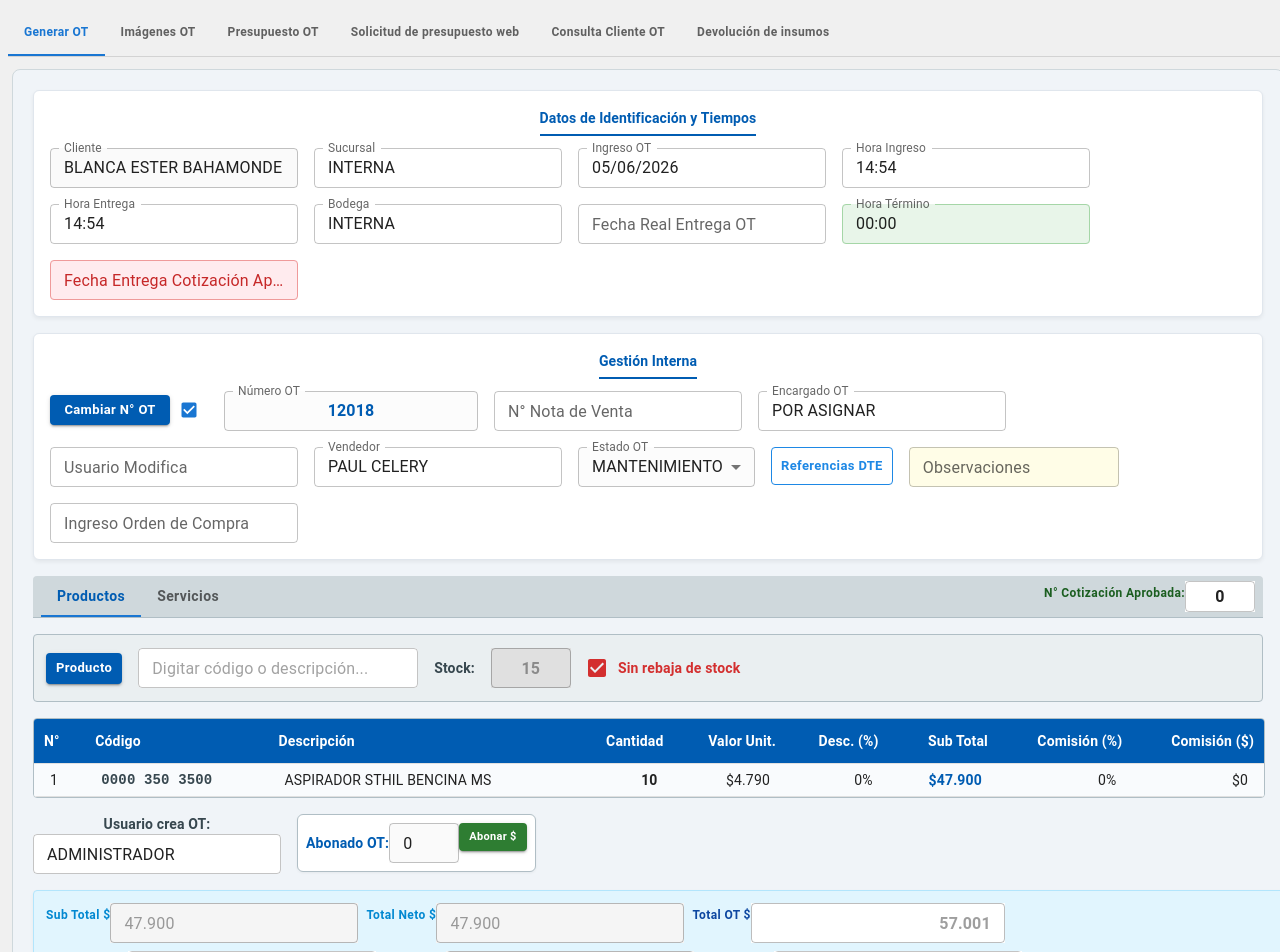
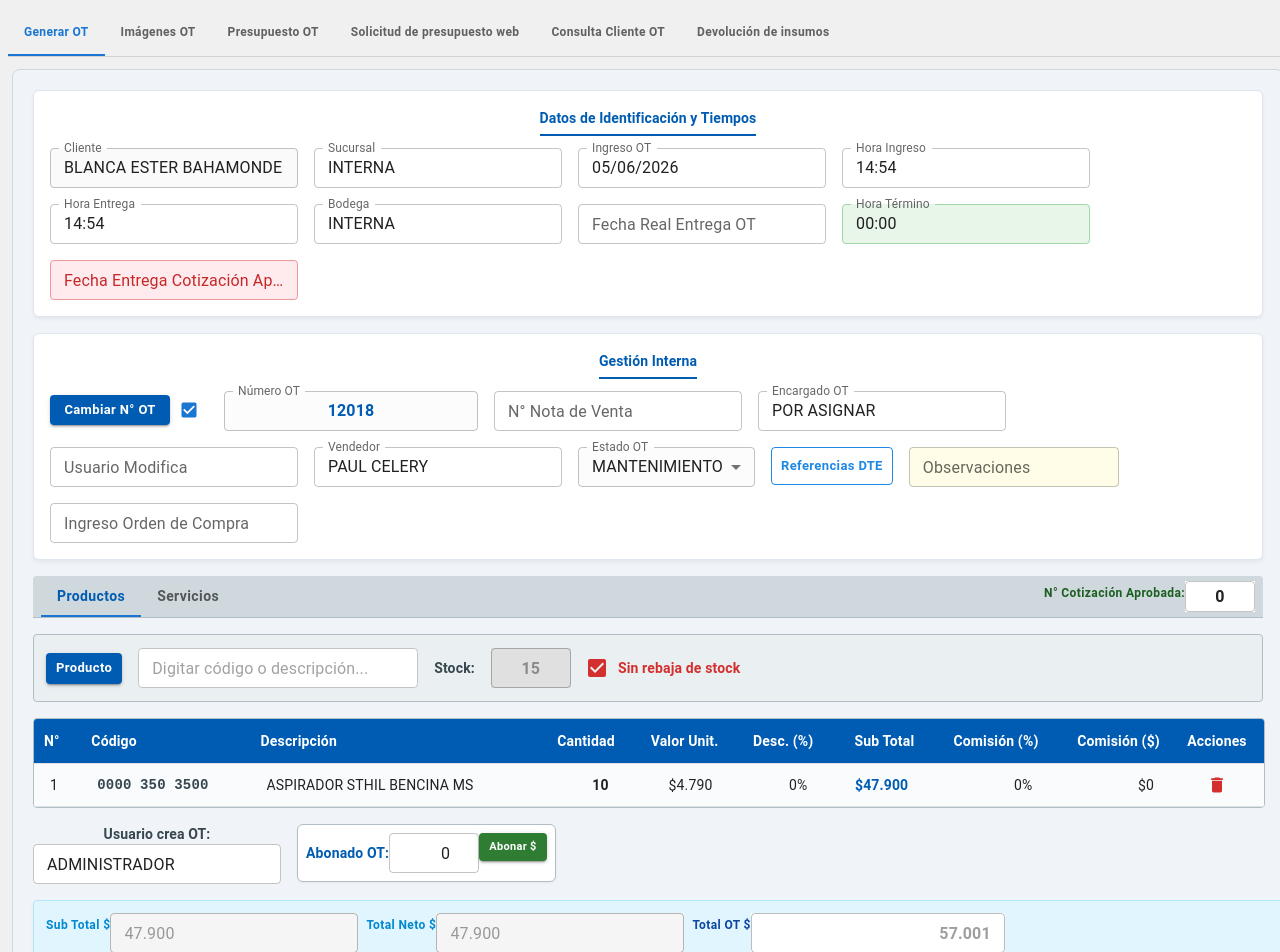
Before and after one commit to Gonzalezcarlos13/Formulario-Web, a React (Create React App) app: page / in a window 1280 px wide. Shown: the top 952 px of the page. Built offline with nearby package versions, Linux system fonts and the light colour scheme.

Commit message:
cambios minimo en mejoras

```diff
--- a/src/component/ordenTrabajo/GenerarOT.jsx
+++ b/src/component/ordenTrabajo/GenerarOT.jsx
@@ -2,7 +2,7 @@ import React, { useState } from 'react';
 import {
   Box, Grid, TextField, Typography, Button, Tabs, Tab,
   Table, TableBody, TableCell, TableContainer, TableHead, TableRow, Paper,
-  Select, MenuItem, FormControl, Checkbox, FormControlLabel, InputLabel
+  Select, MenuItem, FormControl, Checkbox, FormControlLabel, InputLabel, IconButton
 } from '@mui/material';
 import {
   Clear, Search, Save, Delete, Print, Close
@@ -11,14 +11,18 @@ import {
 export default function GenerarOT({ formOrden, setFormOrden }) {
   const [subTab, setSubTab] = useState(0);
 
-  const handleInputChange = (e) => {
-    const { name, value } = e.target;
-    if (setFormOrden) {
-      setFormOrden(prev => ({ ...prev, [name]: value }));
-    }
-  };
+  const [servicioTexto, setServicioTexto] = useState('');
+  const [cantidadServicio, setCantidadServicio] = useState(1);
+  const [valorUnitarioServicio, setValorUnitarioServicio] = useState(0);
+  const [descServicio, setDescServicio] = useState(0);
+  const [comisionPorcServicio, setComisionPorcServicio] = useState(0);
+  const [abonadoValor, setAbonadoValor] = useState(0);
+  const netoPrevio = cantidadServicio * valorUnitarioServicio;
+  const descuentoCalculado = netoPrevio * (descServicio / 100);
+  const totalNetoLinea = Math.max(0, netoPrevio - descuentoCalculado);
+  const totalComisionLinea = totalNetoLinea * (comisionPorcServicio / 100);
 
-  const filasGrilla = [
+  const [filasGrilla, setFilasGrilla] = useState([
     {
       no: 1,
       codigo: '0000 350 3500',
@@ -30,7 +34,48 @@ export default function GenerarOT({ formOrden, setFormOrden }) {
       comisionPorc: 0,
       comisionValue: 0
     }
-  ];
+  ]);
+
+  const handleInputChange = (e) => {
+    const { name, value } = e.target;
+    if (setFormOrden) {
+      setFormOrden(prev => ({ ...prev, [name]: value }));
+    }
+  };
+
+  const handleAgregarServicio = () => {
+    if (!servicioTexto.trim() || valorUnitarioServicio <= 0) return;
+
+    const nuevoServio = {
+      no: filasGrilla.length + 1,
+      codigo: 'SERV-INTERNO',
+      descripcion: servicioTexto.toUpperCase(),
+      cantidad: parseInt(cantidadServicio) || 1,
+      valorUnit: parseFloat(valorUnitarioServicio) || 0,
+      descPorc: parseFloat(descServicio) || 0,
+      subTotal: totalNetoLinea,
+      comisionPorc: parseFloat(comisionPorcServicio) || 0,
+      comisionValue: totalComisionLinea
+    };
+
+    setFilasGrilla([...filasGrilla, nuevoServio]);
+
+    setServicioTexto('');
+    setCantidadServicio(1);
+    setValorUnitarioServicio(0);
+    setDescServicio(0);
+    setComisionPorcServicio(0);
+  };
+
+  const handleAbonoChange = (e) => {
+    const valor = e.target.value;
+    setAbonadoValor(valor === '' ? '' : Number(valor));
+  };
+
+  const handleEjecutarAbono = () => {
+    // botón de abonar
+    alert(`Abonando: $${abonadoValor} a la OT N° ${formOrden.IdOrden || ''}`);
+  };
 
   return (
     <Box sx={{ backgroundColor: '#f0f4f8', p: 2.5, borderRadius: 2, border: '1px solid #cfd8dc' }}>
@@ -95,7 +140,6 @@ export default function GenerarOT({ formOrden, setFormOrden }) {
           <Grid item xs={12} sm={2}>
             <TextField label="Encargado OT" size="small" fullWidth name="EncargadoOT" value={formOrden.EncargadoOT || 'POR ASIGNAR'} onChange={handleInputChange} />
           </Grid>
-          {/* Editable: Usuario Modifica */}
           <Grid item xs={12} sm={2}>
             <TextField label="Usuario Modifica" size="small" fullWidth name="UsuarioModificaOT" value={formOrden.UsuarioModificaOT || ''} onChange={handleInputChange} />
           </Grid>
@@ -138,7 +182,7 @@ export default function GenerarOT({ formOrden, setFormOrden }) {
         </Box>
       </Box>
 
-      {/* Inputs rápidos del Producto */}
+      {subTab === 0 ? (
         <Box sx={{ display: 'flex', gap: 2, alignItems: 'center', mb: 2, flexWrap: 'wrap', p: 1.5, backgroundColor: '#eaeff1', borderRadius: 1, border: '1px solid #b0bec5' }}>
           <Button variant="contained" size="small" sx={{ backgroundColor: '#005cb2', textTransform: 'none', fontWeight: 'bold' }}>Producto</Button>
           <TextField size="small" placeholder="Digitar código o descripción..." sx={{ width: '280px', backgroundColor: 'white', borderRadius: 1 }} />
@@ -146,6 +190,41 @@ export default function GenerarOT({ formOrden, setFormOrden }) {
           <TextField size="small" value="15" sx={{ width: '80px', backgroundColor: '#e0e0e0', '& input': { textAlign: 'center', fontWeight: 'bold' } }} disabled />
           <FormControlLabel control={<Checkbox defaultChecked sx={{ color: '#d32f2f', '&.Mui-checked': { color: '#d32f2f' } }} />} label={<Typography variant="body2" sx={{ color: '#d32f2f', fontWeight: 'bold' }}>Sin rebaja de stock</Typography>} />
         </Box>
+      ) : (
+        <Box sx={{ display: 'flex', gap: 1.5, alignItems: 'flex-end', mb: 2, flexWrap: 'wrap', p: 2, backgroundColor: '#fffde7', borderRadius: 1.5, border: '1px solid #fff59d', boxShadow: '0px 2px 4px rgba(0,0,0,0.04)' }}>
+          <Box sx={{ flexGrow: 1, minWidth: '220px' }}>
+            <Typography variant="caption" sx={{ fontWeight: 'bold', color: '#5d4037', display: 'block', mb: 0.5 }}>Servicio (Texto Libre):</Typography>
+            <TextField size="small" fullWidth placeholder="Ej: MANO DE OBRA EVALUACIÓN TÉCNICA" value={servicioTexto} onChange={(e) => setServicioTexto(e.target.value)} sx={{ backgroundColor: 'white' }} />
+          </Box>
+          <Box sx={{ width: '70px' }}>
+            <Typography variant="caption" sx={{ fontWeight: 'bold', color: '#5d4037', display: 'block', mb: 0.5 }}>Cantidad:</Typography>
+            <TextField size="small" type="number" value={cantidadServicio} onChange={(e) => setCantidadServicio(Math.max(1, parseInt(e.target.value) || 1))} sx={{ backgroundColor: 'white' }} />
+          </Box>
+          <Box sx={{ width: '100px' }}>
+            <Typography variant="caption" sx={{ fontWeight: 'bold', color: '#5d4037', display: 'block', mb: 0.5 }}>Valor Unit. $:</Typography>
+            <TextField size="small" type="number" value={valorUnitarioServicio} onChange={(e) => setValorUnitarioServicio(Math.max(0, parseFloat(e.target.value) || 0))} sx={{ backgroundColor: 'white' }} />
+          </Box>
+          <Box sx={{ width: '80px' }}>
+            <Typography variant="caption" sx={{ fontWeight: 'bold', color: '#5d4037', display: 'block', mb: 0.5 }}>Desc. (%):</Typography>
+            <TextField size="small" type="number" value={descServicio} onChange={(e) => setDescServicio(Math.min(100, Math.max(0, parseFloat(e.target.value) || 0)))} sx={{ backgroundColor: 'white' }} />
+          </Box>
+          <Box sx={{ width: '110px' }}>
+            <Typography variant="caption" sx={{ fontWeight: 'bold', color: '#5d4037', display: 'block', mb: 0.5 }}>Total Neto $:</Typography>
+            <TextField size="small" disabled value={totalNetoLinea.toLocaleString('es-CL')} sx={{ backgroundColor: '#f5f5f5', '& .MuiInputBase-input.Mui-disabled': { WebkitTextFillColor: '#2e7d32', fontWeight: 'bold', textAlign: 'right' } }} />
+          </Box>
+          <Box sx={{ width: '85px' }}>
+            <Typography variant="caption" sx={{ fontWeight: 'bold', color: '#5d4037', display: 'block', mb: 0.5 }}>Comisión (%):</Typography>
+            <TextField size="small" type="number" value={comisionPorcServicio} onChange={(e) => setComisionPorcServicio(Math.min(100, Math.max(0, parseFloat(e.target.value) || 0)))} sx={{ backgroundColor: 'white' }} />
+          </Box>
+          <Box sx={{ width: '110px' }}>
+            <Typography variant="caption" sx={{ fontWeight: 'bold', color: '#5d4037', display: 'block', mb: 0.5 }}>Total Comis. $:</Typography>
+            <TextField size="small" disabled value={totalComisionLinea.toLocaleString('es-CL')} sx={{ backgroundColor: '#f5f5f5', '& .MuiInputBase-input.Mui-disabled': { WebkitTextFillColor: '#1565c0', fontWeight: 'bold', textAlign: 'right' } }} />
+          </Box>
+          <Button variant="contained" color="warning" size="medium" onClick={handleAgregarServicio} sx={{ fontWeight: 'bold', textTransform: 'none', height: '40px', px: 2 }}>
+            Añadir Servicio
+          </Button>
+        </Box>
+      )}
 
       <TableContainer component={Paper} variant="outlined" sx={{ mb: 2, borderColor: '#b0bec5', boxShadow: 'inset 0 1px 3px rgba(0,0,0,0.05)' }}>
         <Table size="small">
@@ -160,12 +239,13 @@ export default function GenerarOT({ formOrden, setFormOrden }) {
               <TableCell align="right" sx={{ color: 'white' }}>Sub Total</TableCell>
               <TableCell align="right" sx={{ color: 'white' }}>Comisión (%)</TableCell>
               <TableCell align="right" sx={{ color: 'white' }}>Comisión ($)</TableCell>
+              <TableCell align="center" sx={{ color: 'white' }}>Acciones</TableCell>
             </TableRow>
           </TableHead>
           <TableBody>
-            {filasGrilla.map((row) => (
-              <TableRow key={row.no} sx={{ '&:nth-of-type(odd)': { backgroundColor: '#f9fbfd' }, '&:hover': { backgroundColor: '#f1f5f9' } }}>
-                <TableCell>{row.no}</TableCell>
+            {filasGrilla.map((row, index) => (
+              <TableRow key={index} sx={{ '&:nth-of-type(odd)': { backgroundColor: '#f9fbfd' }, '&:hover': { backgroundColor: '#f1f5f9' } }}>
+                <TableCell>{index + 1}</TableCell>
                 <TableCell sx={{ fontFamily: 'monospace', fontWeight: 'bold', color: '#37474f' }}>{row.codigo}</TableCell>
                 <TableCell>{row.descripcion}</TableCell>
                 <TableCell align="right" sx={{ fontWeight: 'bold' }}>{row.cantidad}</TableCell>
@@ -173,7 +253,12 @@ export default function GenerarOT({ formOrden, setFormOrden }) {
                 <TableCell align="right">{row.descPorc}%</TableCell>
                 <TableCell align="right" sx={{ fontWeight: 'bold', color: '#005cb2' }}>${row.subTotal.toLocaleString('es-CL')}</TableCell>
                 <TableCell align="right">{row.comisionPorc}%</TableCell>
-                <TableCell align="right">${row.comisionValue}</TableCell>
+                <TableCell align="right">${row.comisionValue.toLocaleString('es-CL')}</TableCell>
+                <TableCell align="center">
+                  <IconButton size="small" color="error" onClick={() => setFilasGrilla(filasGrilla.filter((_, i) => i !== index))}>
+                    <Delete fontSize="small" />
+                  </IconButton>
+                </TableCell>
               </TableRow>
             ))}
           </TableBody>
@@ -190,8 +275,25 @@ export default function GenerarOT({ formOrden, setFormOrden }) {
           <Box sx={{ border: '1px solid #b0bec5', p: 1, borderRadius: 1.5, backgroundColor: '#ffffff', display: 'flex', alignItems: 'center', justifyContent: 'space-between', boxShadow: '0px 1px 3px rgba(0,0,0,0.05)' }}>
             <Typography variant="body2" sx={{ fontWeight: 'bold', color: '#005cb2' }}>Abonado OT:</Typography>
             <Box display="flex" gap={1} alignItems="center">
-              <TextField size="small" value="0" sx={{ width: '70px', backgroundColor: '#fafafa' }} />
-              <Button variant="contained" size="small" color="success" sx={{ textTransform: 'none', fontSize: '11px', fontWeight: 'bold' }}>Abonar $</Button>
+              <TextField
+                size="small"
+                type="number"
+                value={abonadoValor}
+                onChange={handleAbonoChange}
+                onFocus={() => { if (abonadoValor === 0) setAbonadoValor(''); }}
+                onBlur={() => { if (abonadoValor === '') setAbonadoValor(0); }}
+                slotProps={{ htmlInput: { min: 0, style: { textAlign: 'right' } } }}
+                sx={{ width: '90px', backgroundColor: '#ffffff' }}
+              />
+              <Button
+                variant="contained"
+                size="small"
+                color="success"
+                onClick={handleEjecutarAbono}
+                sx={{ textTransform: 'none', fontSize: '11px', fontWeight: 'bold' }}
+              >
+                Abonar $
+              </Button>
             </Box>
           </Box>
         </Grid>
@@ -237,9 +339,8 @@ export default function GenerarOT({ formOrden, setFormOrden }) {
           <Button variant="contained" size="small" startIcon={<Delete />} sx={{ textTransform: 'none', backgroundColor: '#c62828', '&:hover': { backgroundColor: '#b71c1c' }, fontWeight: 'bold' }}>Anular</Button>
           <Button variant="contained" size="small" startIcon={<Print />} sx={{ textTransform: 'none', backgroundColor: '#37474f', '&:hover': { backgroundColor: '#263238' }, fontWeight: 'bold' }}>Imprimir</Button>
         </Box>
-        <Button variant="contained" size="small" startIcon={<Close />} sx={{ textTransform: 'none', backgroundColor: '#212121', '&:hover': { backgroundColor: '#000000' }, fontWeight: 'bold', px: 2 }}>X CERRAR</Button>
+        <Button variant="contained" size="small" startIcon={<Close />} sx={{ textTransform: 'none', backgroundColor: '#212121', '&:hover': { backgroundColor: '#000000' }, fontWeight: 'bold', px: 2 }}>CERRAR</Button>
       </Box>
-
     </Box>
   );
 }
--- a/src/component/ordenTrabajo/PresupuestoOT.jsx
+++ b/src/component/ordenTrabajo/PresupuestoOT.jsx
@@ -8,6 +8,7 @@ import { Search, Save, Print } from '@mui/icons-material';
 export default function PresupuestoOT({ formOrden = {} }) {
   const [subTab, setSubTab] = useState(0);
 
+  // Estado local editable para manejar toda la información del formulario sin bloqueos
   const [datosPresupuesto, setDatosPresupuesto] = useState({
     IdOrden: '',
     NombreCliente: '',
@@ -34,7 +35,7 @@ export default function PresupuestoOT({ formOrden = {} }) {
         NombreCliente: formOrden.NombreCliente || '',
         FechaIngreso: formOrden.FechaIngreso || '',
         HoraIngreso: formOrden.HoraIngreso || '',
-        FechaEntrega: formOrden.FechaIngreso || '',
+        FechaEntrega: formOrden.FechaIngreso || '', // Inicializa con fecha disponible
         HoraEntrega: formOrden.HoraEntrega || '',
         Bodega: formOrden.Bodega || '',
         EncargadoOT: formOrden.EncargadoOT || '',
@@ -341,7 +342,6 @@ export default function PresupuestoOT({ formOrden = {} }) {
           </Box>
         </Grid>
       </Grid>
-
     </Box>
   );
 }
```
Lines whose indentation alone changed are shown as unchanged.
